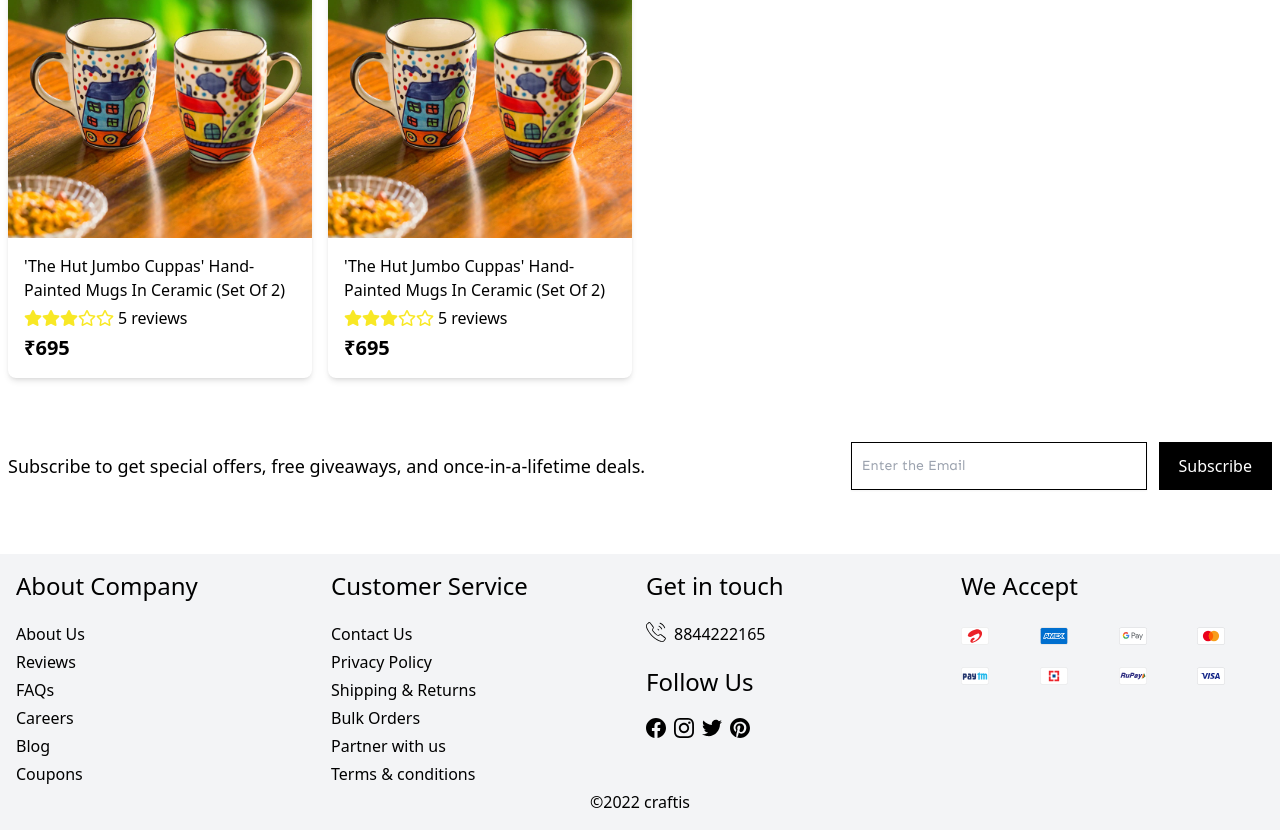
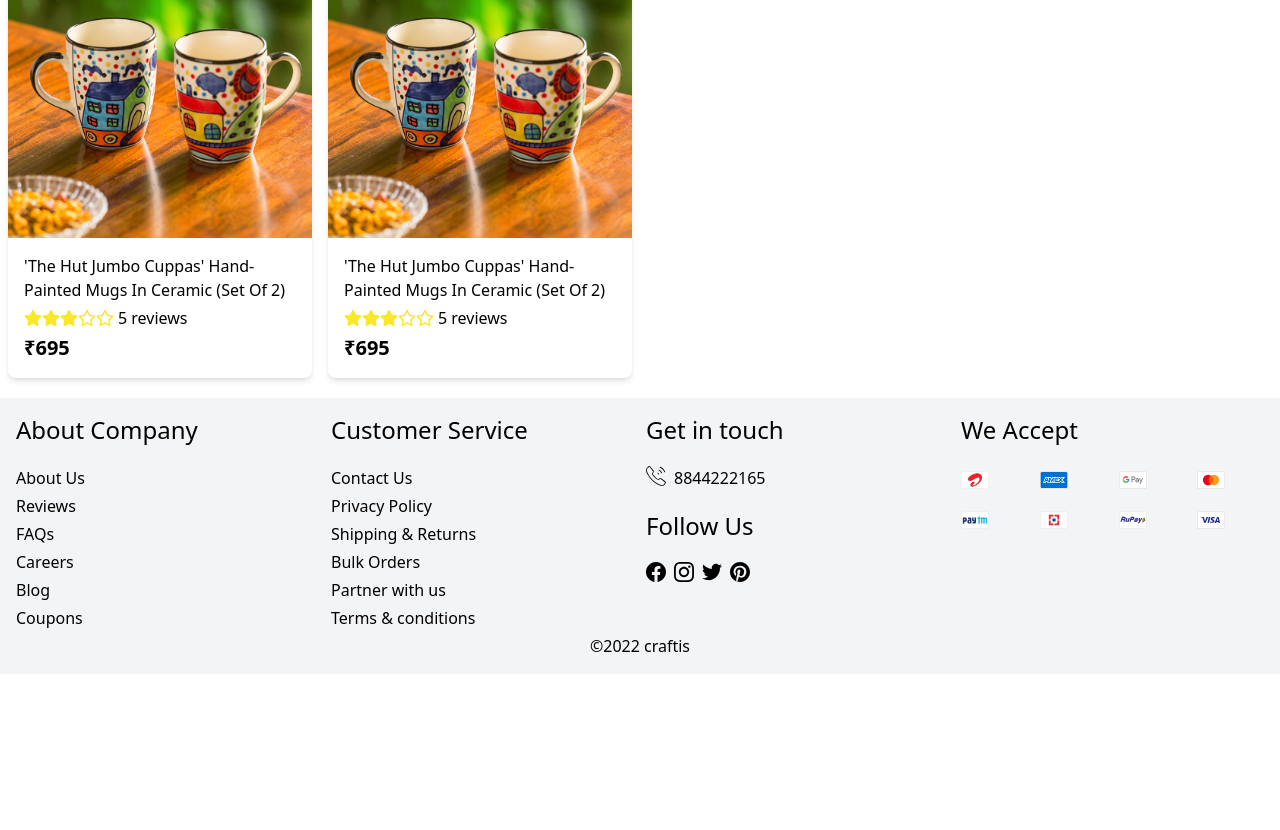
Before and after one commit to vishwanath231/artisans-ecommerce, a React (Create React App) app in the folder frontend/: page / in a window 1280 px wide. Shown: the part 1242-2072 px from the top of the page. After the commit the page ends 1916 px from the top, so only its background shows below. Built offline with nearby package versions, Linux system fonts and the light colour scheme; the HTML template or start-up script is replaced by a standard one.

Commit message:
react app

```diff
--- a/frontend/src/App.js
+++ b/frontend/src/App.js
@@ -16,7 +16,6 @@ import UserRegisterScreen from './screens/client/UserRegisterScreen';
 
 import ArtisanRegisterScreen from './screens/artisan/ArtisanRegisterScreen';
 
-import Subscribe from './components/Subscribe';
 import Footer from './components/Footer';
 import CodeVerificationScreen from './screens/artisan/CodeVerificationScreen';
 import ArtisanFormScreen from './screens/artisan/ArtisanFormScreen';
@@ -26,12 +25,12 @@ import ArtisanFormScreen from './screens/artisan/ArtisanFormScreen';
 const App = () => {
     return (
         <BrowserRouter>
-
             <Header />
             <Navbar />
             <Routes>
                 <Route path='/' element={<HomeScreen /> } />
                 <Route path='/login' element={<LoginScreen /> } />
+
                 <Route path='/register' element={<RegisterScreen /> } />
                 <Route path='/contact' element={<ContactScreen /> } />
                 <Route path='/search' element={<SearchScreen /> } />
@@ -48,7 +47,6 @@ const App = () => {
 
 
             </Routes>
-            <Subscribe />
             <Footer />
         </BrowserRouter>
     )
```
